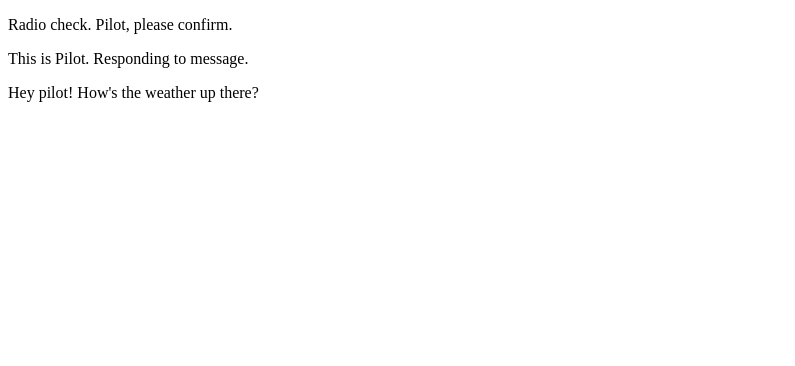
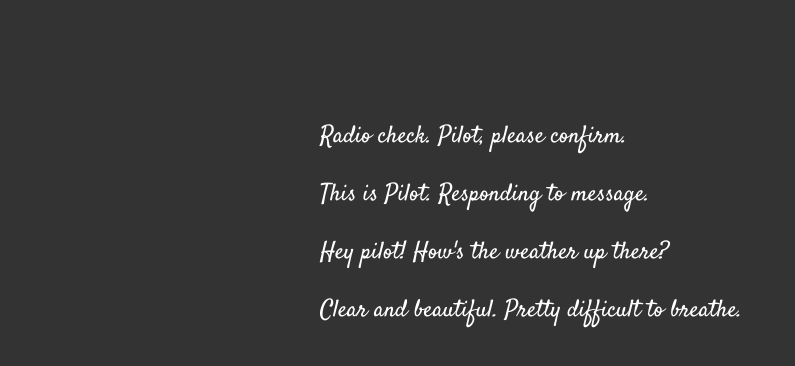
Before and after one commit to getinthecodeshinji/Communication-Log, a plain HTML site: page index.html in a window 1280 px wide. Shown: the whole page, without its empty margins (0-795 px from the left). Drawn offline with Linux system fonts and the light colour scheme.

Commit message:
Lots of changes going on. Got the cursive.

```diff
--- a/index.html
+++ b/index.html
@@ -1,5 +1,8 @@
 <!DOCTYPE html>
 <html>
+    <link rel="stylesheet" type="text/css" href="style.css">
+    <link href="https://fonts.googleapis.com/css?family=Satisfy" rel="stylesheet">
+
     <head>
         <title></title>
     </head>
@@ -9,5 +12,7 @@
         <p>This is Pilot. Responding to message.</p>
 
         <p>Hey pilot! How's the weather up there?</p>
+
+        <p>Clear and beautiful. Pretty difficult to breathe.</p>
     </body>
 </html>
--- /dev/null
+++ b/style.css
@@ -0,0 +1,7 @@
+body {
+    color: white;
+    background-color: #333;
+    font-size: 150%;
+    font-family: 'Satisfy', cursive;
+    margin: 5em 25%;
+ }
```
